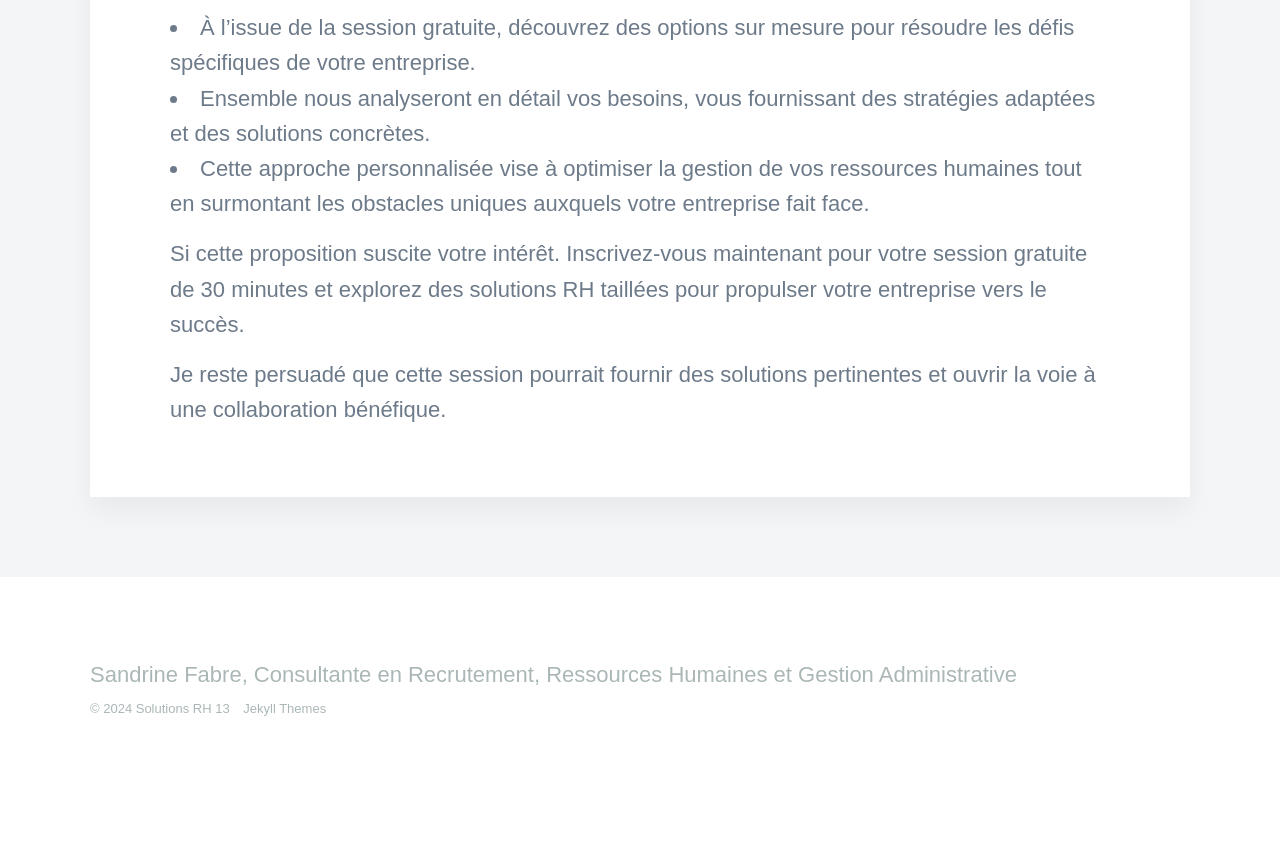
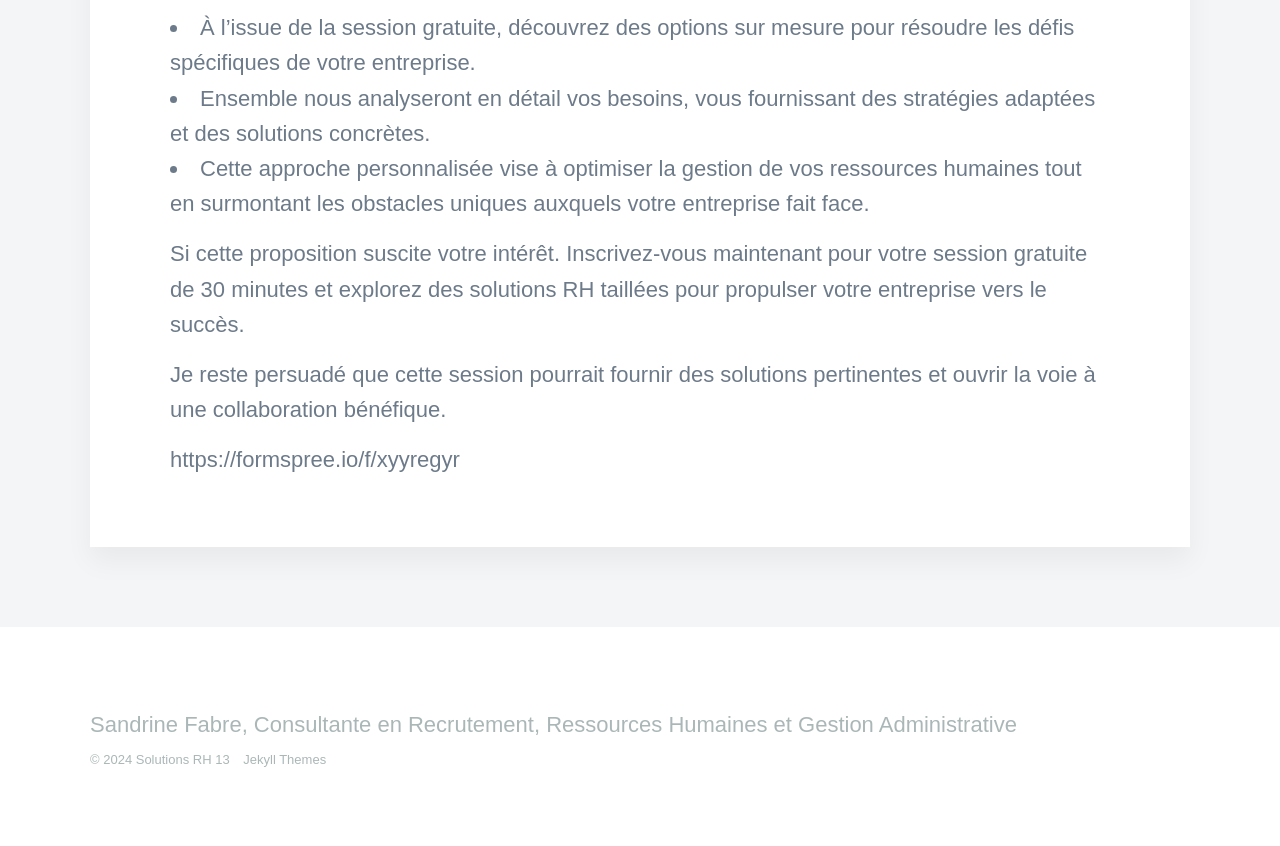
Before and after one commit to jeyries/solutionsrh13, a Jekyll site: the page built from _projects/2024-01-31-session-decouverte.md, in a window 1280 px wide. Shown: the part 592-1438 px from the top of the page. Built offline with Jekyll 4.4.1, drawn with Linux system fonts in a browser that asks for light colours; nearby versions of some CDN libraries; some web fonts are replaced; before the commit the page ends 1387 px from its top, so only the background shows below that; some of the changed lines change nothing that is shown.

Commit message:
Update 2024-01-31-session-decouverte.md

```diff
--- a/_projects/2024-01-31-session-decouverte.md
+++ b/_projects/2024-01-31-session-decouverte.md
@@ -14,3 +14,5 @@ featured_image: '/images/work-01-sablier.jpg'
 Si cette proposition suscite votre intérêt. Inscrivez-vous maintenant pour votre session gratuite de 30 minutes et explorez des solutions RH taillées pour propulser votre entreprise vers le succès.
 
 Je reste persuadé que cette session pourrait fournir des solutions pertinentes et ouvrir la voie à une collaboration bénéfique.
+
+https://formspree.io/f/xyyregyr
```
